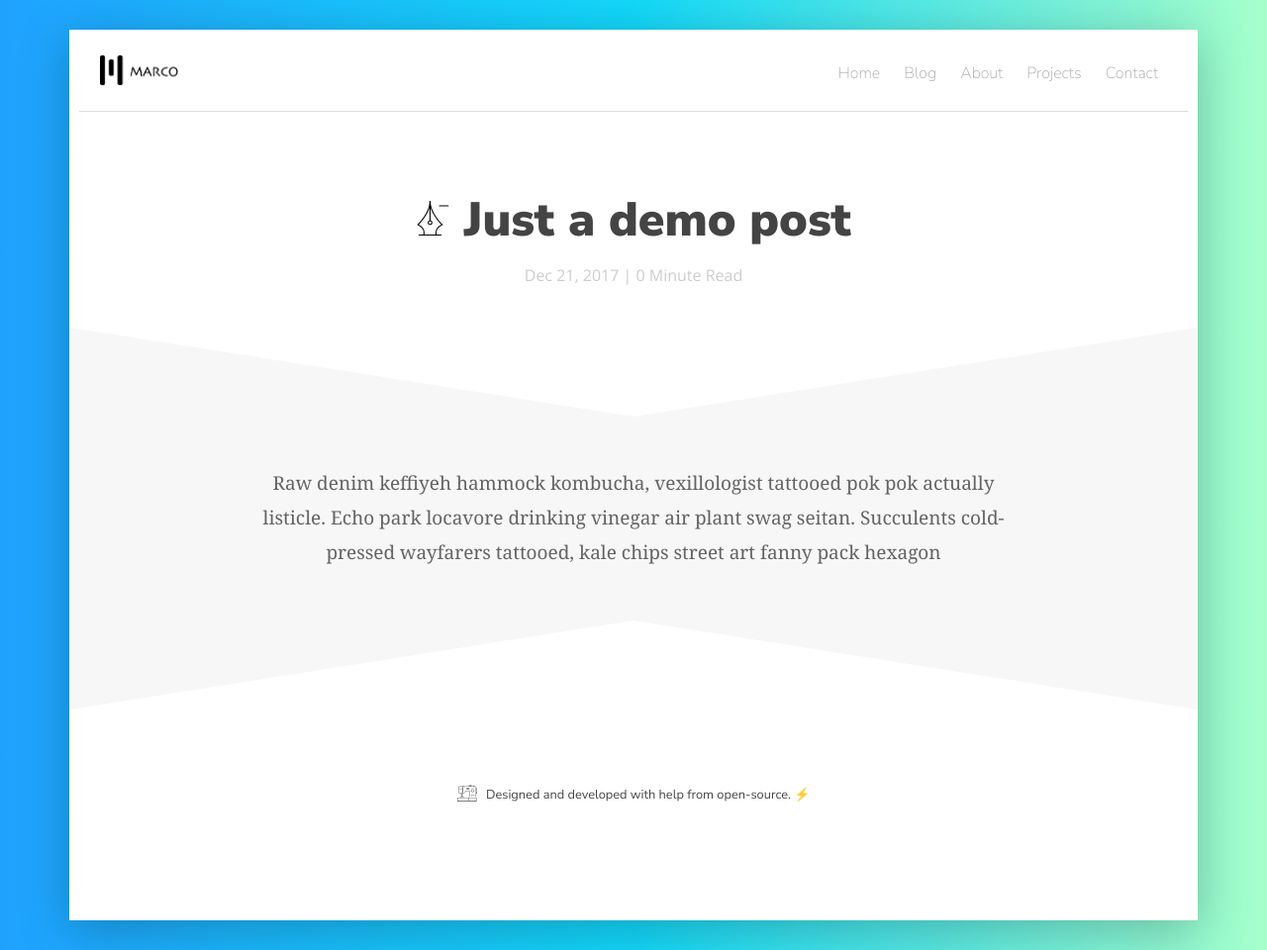
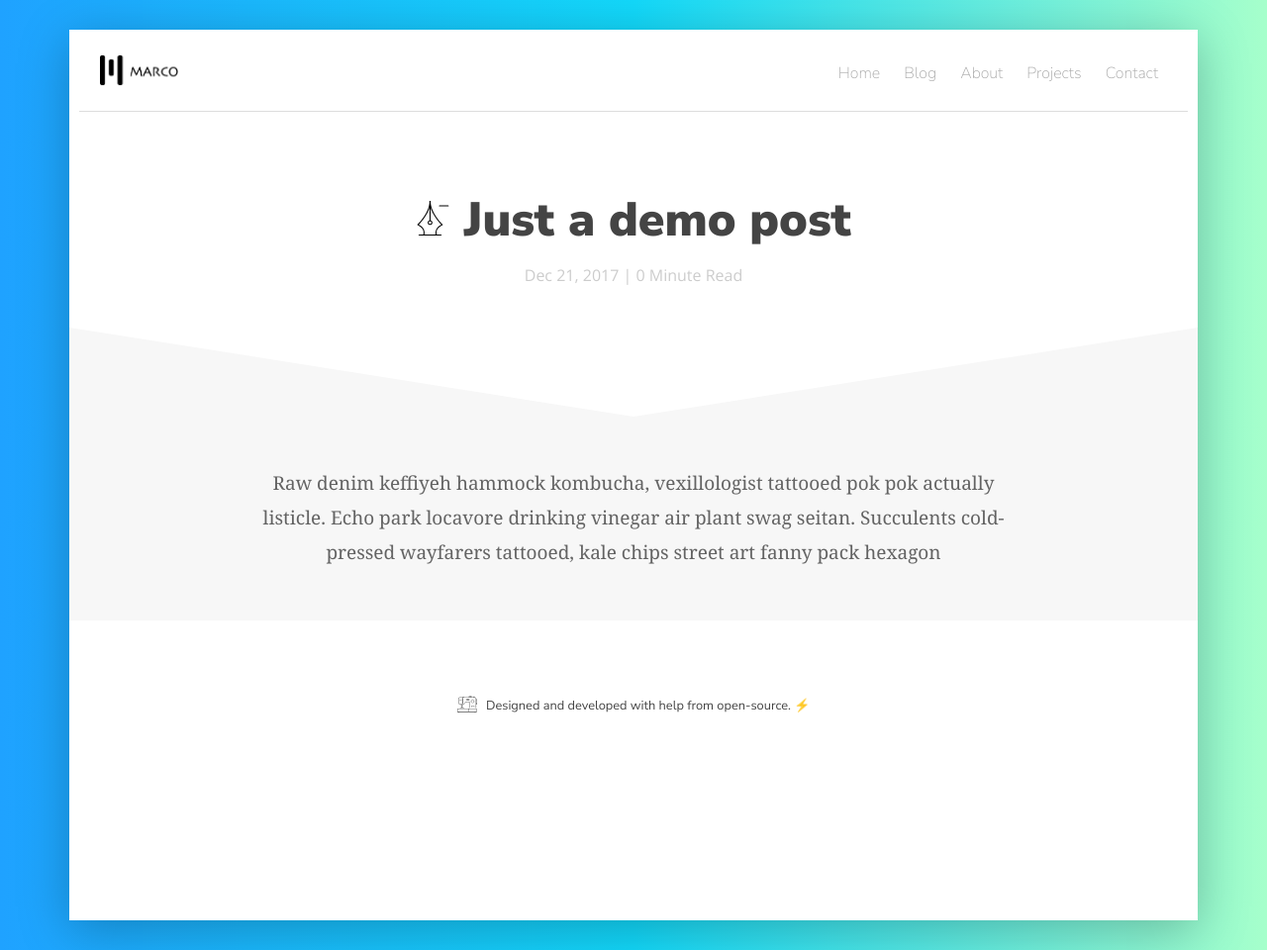
Before and after one commit to marcoroganovic/marcoroganovic.github.io, a Jekyll site: the page built from post-frontmatter.md, in a window 1280 px wide. Shown: the whole page at 99% size. Built offline with Jekyll 4.4.1, drawn with Linux system fonts in a browser that asks for light colours; nearby versions of some CDN libraries.

Commit message:
remove border separator from post layout

```diff
--- a/_layouts/post.html
+++ b/_layouts/post.html
@@ -27,11 +27,6 @@ layout: default
 
 <!-- blog post desc end -->
 
-<div class="border-separator">
-  <div class="separator-left-inverted"></div>
-  <div class="separator-right-inverted"></div>
-</div>
-
 <div class="blog-post-content">
   {{ content }}
 </div>
```
